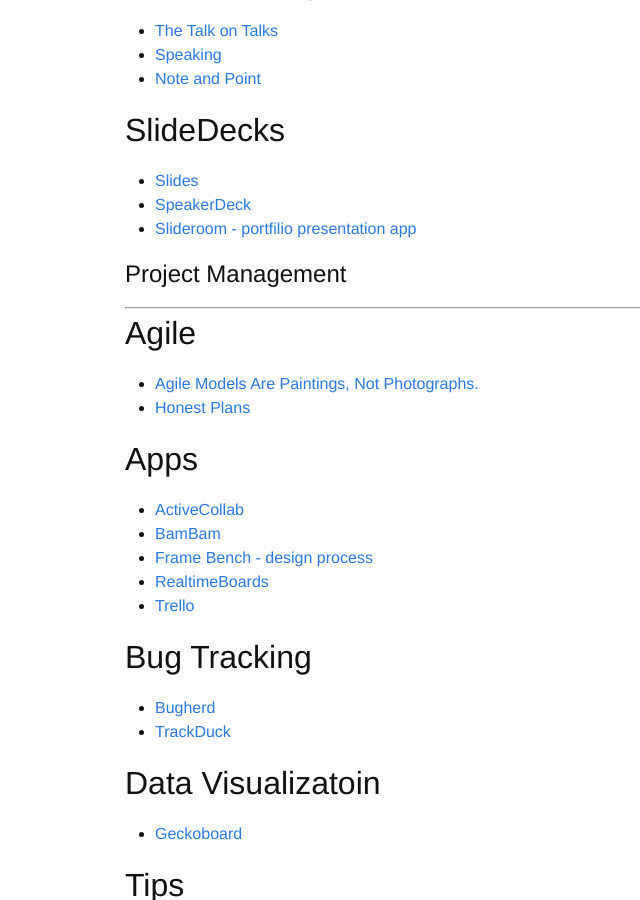
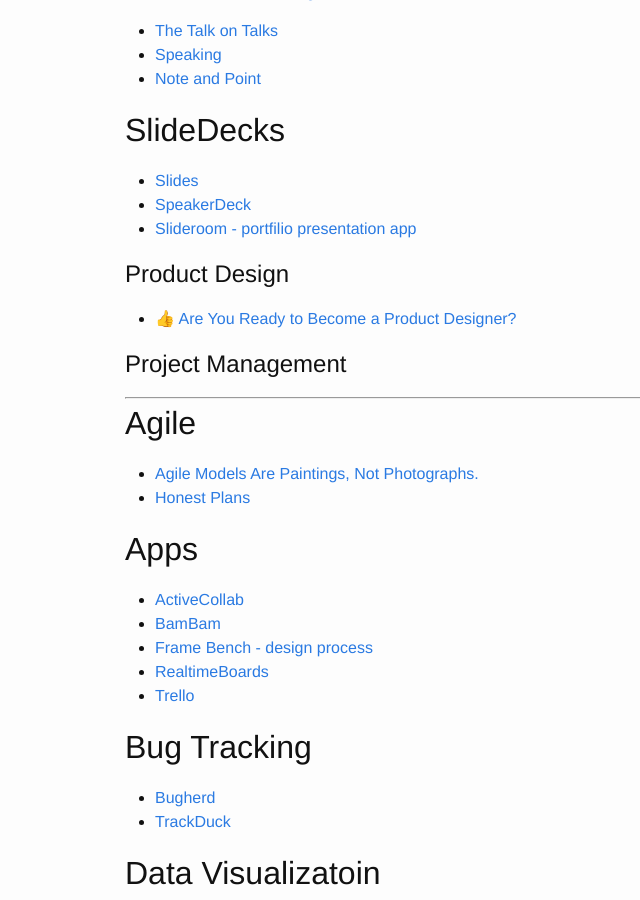
Before and after one commit to brownerd/brownerd.github.io, a Jekyll site: the page built from _posts/2014-10-06-reading-list-2014.md, in a window 1280 px wide and 900 px high, scrolled down 19086 px. Shown: the whole window, without its empty margins (145-785 px from the left). Built offline with Jekyll 4.4.1, drawn with Linux system fonts in a browser that asks for light colours; emoji names are drawn with the system emoji font.

Commit message:
Product Design FTW

```diff
--- a/_posts/2014-10-06-reading-list-2014.md
+++ b/_posts/2014-10-06-reading-list-2014.md
@@ -945,7 +945,8 @@ Event Capturing and Bubbling in JavaScript](http://www.kirupa.com/html5/event_ca
 
 
 
-
+# Product Design
+- [:+1: Are You Ready to Become a Product Designer?](http://zurb.com/article/1357/are-you-ready-to-become-a-product-designe)
 
 
 
```
